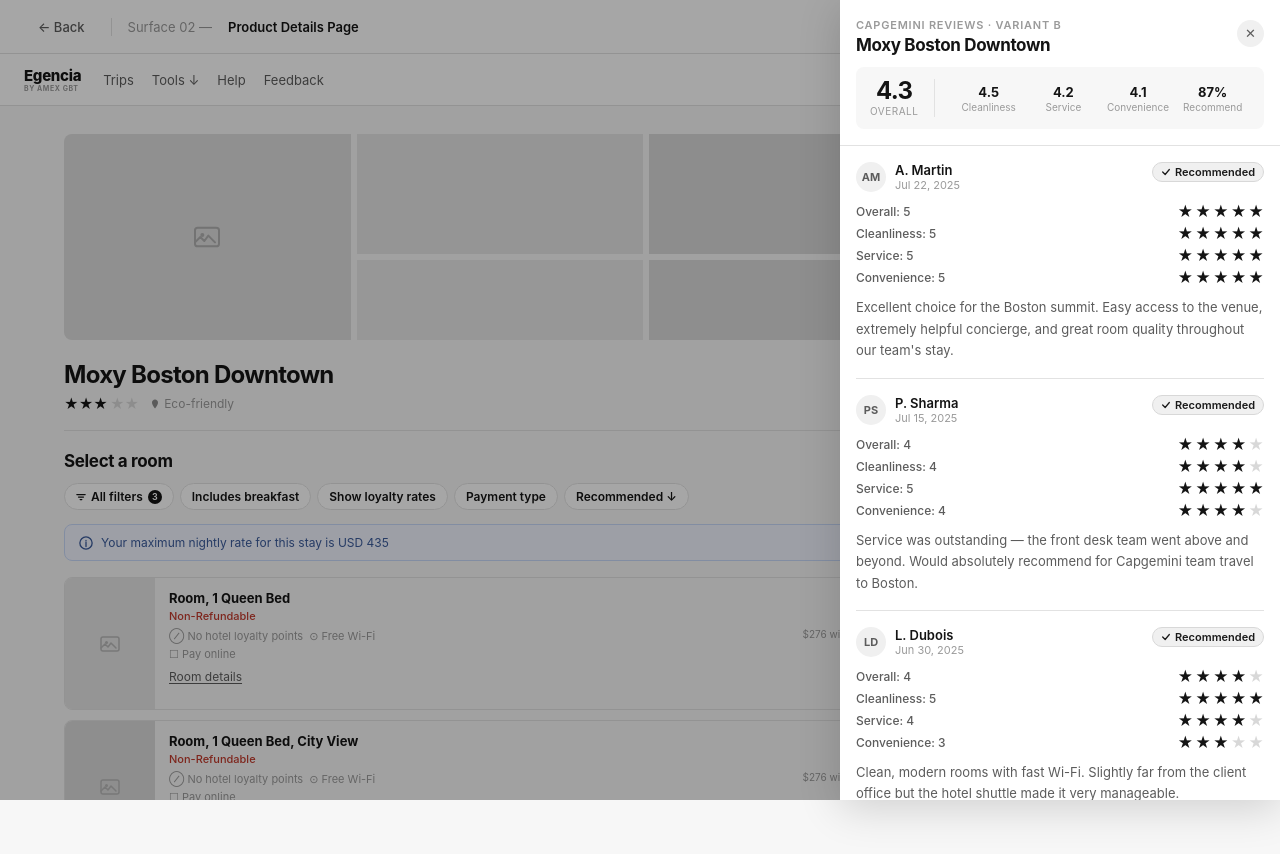
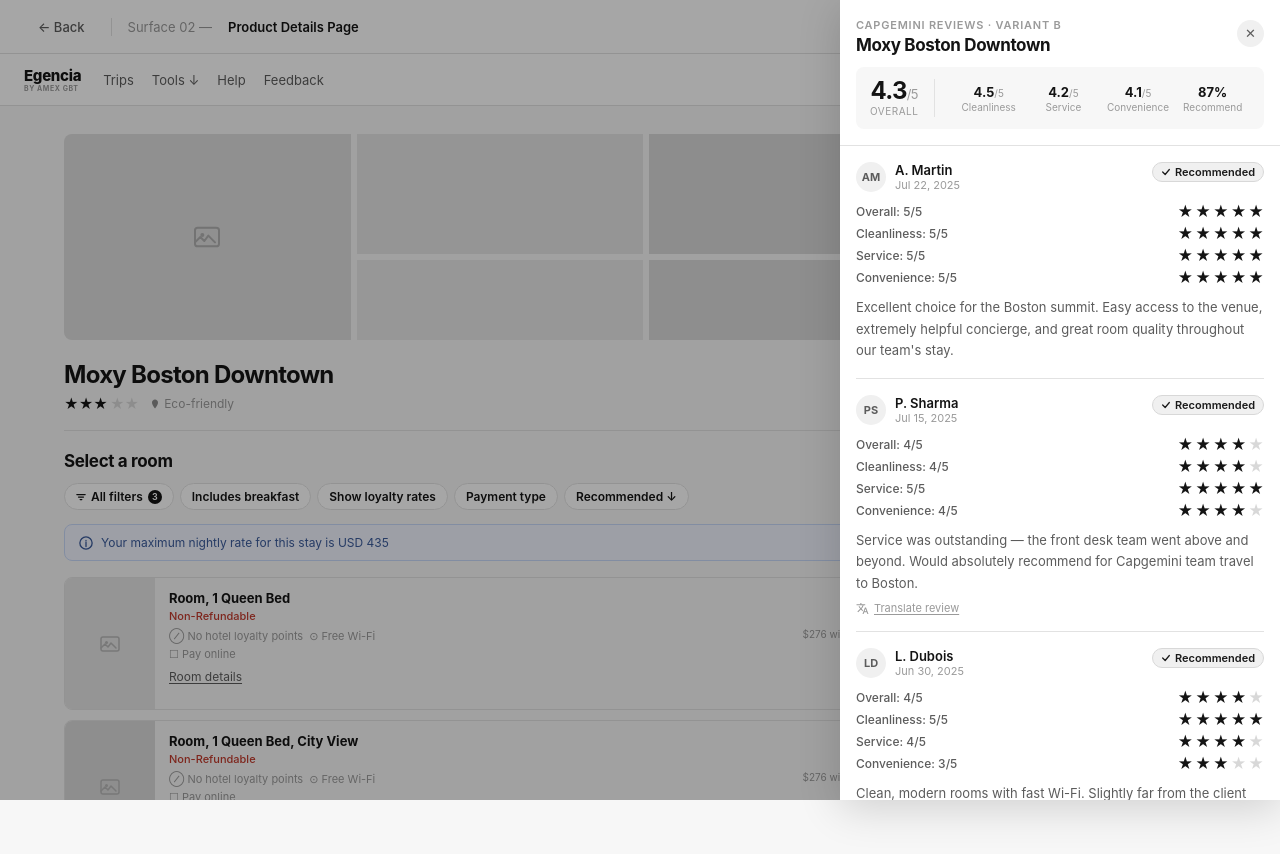
Before and after one commit to wesnoel/GBT_work, a plain HTML site: page hotel-review-wireframes.html in a window 1280 px wide. Both pictures are taken after a click on the element 383 px from the left and 1767 px from the top of the page. Drawn offline with Linux system fonts and the light colour scheme.

Commit message:
Made some updates
Added translate icon

```diff
--- a/hotel-review-wireframes.html
+++ b/hotel-review-wireframes.html
@@ -1707,7 +1707,7 @@ function initV2Stars(){
       if(!el) return;
       const lbl=el.previousElementSibling;
       if(lbl){
-        lbl.textContent=label+': '+r[key];
+        lbl.textContent=label+': '+r[key]+'/5';
         lbl.style.cssText='font-size:12px;font-weight:500;color:var(--text-2);min-width:0;flex:1';
       }
       el.style.cssText='display:flex;gap:2px;align-items:center;flex-shrink:0';
@@ -2288,20 +2288,20 @@ function initV2Stars(){
       <!-- Summary row -->
       <div style="display:flex;align-items:center;gap:0;margin-bottom:16px;background:var(--bg);border-radius:var(--r8);padding:12px 14px">
         <div style="text-align:center;padding-right:16px;border-right:1px solid var(--border)">
-          <div style="font-size:24px;font-weight:700;letter-spacing:-.03em;line-height:1">4.3</div>
+          <div style="font-size:24px;font-weight:700;letter-spacing:-.03em;line-height:1">4.3<span style="font-size:13px;font-weight:400;color:var(--text-3)">/5</span></div>
           <div style="font-size:10px;color:var(--text-3);text-transform:uppercase;letter-spacing:.05em;margin-top:2px">Overall</div>
         </div>
         <div style="display:flex;gap:0;flex:1;padding-left:16px">
           <div style="flex:1;text-align:center">
-            <div style="font-size:13px;font-weight:700">4.5</div>
+            <div style="font-size:13px;font-weight:700">4.5<span style="font-size:10px;font-weight:400;color:var(--text-3)">/5</span></div>
             <div style="font-size:10px;color:var(--text-3);margin-top:1px">Cleanliness</div>
           </div>
           <div style="flex:1;text-align:center">
-            <div style="font-size:13px;font-weight:700">4.2</div>
+            <div style="font-size:13px;font-weight:700">4.2<span style="font-size:10px;font-weight:400;color:var(--text-3)">/5</span></div>
             <div style="font-size:10px;color:var(--text-3);margin-top:1px">Service</div>
           </div>
           <div style="flex:1;text-align:center">
-            <div style="font-size:13px;font-weight:700">4.1</div>
+            <div style="font-size:13px;font-weight:700">4.1<span style="font-size:10px;font-weight:400;color:var(--text-3)">/5</span></div>
             <div style="font-size:10px;color:var(--text-3);margin-top:1px">Convenience</div>
           </div>
           <div style="flex:1;text-align:center">
@@ -2349,6 +2349,7 @@ function initV2Stars(){
           <div style="text-align:center"><div style="font-size:10px;color:var(--text-3);text-transform:uppercase;letter-spacing:.04em;margin-bottom:3px">Conv.</div><div style="font-size:15px;font-weight:700;line-height:1">4<span style="font-size:10px;font-weight:400;color:var(--text-3)">/5</span></div></div>
         </div>
         <div style="font-size:13px;color:var(--text-2);line-height:1.65">Service was outstanding — the front desk team went above and beyond. Would absolutely recommend for Capgemini team travel to Boston.</div>
+        <div style="display:flex;align-items:center;gap:5px;margin-top:7px"><svg width="13" height="13" viewBox="0 0 24 24" fill="var(--text-3)"><path d="M12.87 15.07l-2.54-2.51.03-.03A17.52 17.52 0 0014.07 6H17V4h-7V2H8v2H1v2h11.17C11.5 7.92 10.44 9.75 9 11.35 8.07 10.32 7.3 9.19 6.69 8h-2c.73 1.63 1.73 3.17 2.98 4.56l-5.09 5.02L4 19l5-5 3.11 3.11.76-2.04zM18.5 10h-2L12 22h2l1.12-3h4.75L21 22h2l-4.5-12zm-2.62 7l1.62-4.33L19.12 17h-3.24z"/></svg><a href="#" onclick="return false" style="font-size:11px;color:var(--text-3);text-decoration:underline;text-underline-offset:2px">Translate review</a></div>
       </div>
 
       <!-- Review 3 -->
@@ -2385,6 +2386,7 @@ function initV2Stars(){
           <div style="text-align:center"><div style="font-size:10px;color:var(--text-3);text-transform:uppercase;letter-spacing:.04em;margin-bottom:3px">Conv.</div><div style="font-size:15px;font-weight:700;line-height:1">2<span style="font-size:10px;font-weight:400;color:var(--text-3)">/5</span></div></div>
         </div>
         <div style="font-size:13px;color:var(--text-2);line-height:1.65">Average experience. Rooms were clean but check-in was slow and the location wasn't ideal for daily commutes to the Capgemini site.</div>
+        <div style="display:flex;align-items:center;gap:5px;margin-top:7px"><svg width="13" height="13" viewBox="0 0 24 24" fill="var(--text-3)"><path d="M12.87 15.07l-2.54-2.51.03-.03A17.52 17.52 0 0014.07 6H17V4h-7V2H8v2H1v2h11.17C11.5 7.92 10.44 9.75 9 11.35 8.07 10.32 7.3 9.19 6.69 8h-2c.73 1.63 1.73 3.17 2.98 4.56l-5.09 5.02L4 19l5-5 3.11 3.11.76-2.04zM18.5 10h-2L12 22h2l1.12-3h4.75L21 22h2l-4.5-12zm-2.62 7l1.62-4.33L19.12 17h-3.24z"/></svg><a href="#" onclick="return false" style="font-size:11px;color:var(--text-3);text-decoration:underline;text-underline-offset:2px">Translate review</a></div>
       </div>
 
       <!-- Review 5 -->
@@ -2429,20 +2431,20 @@ function initV2Stars(){
       <!-- Summary row -->
       <div style="display:flex;align-items:center;gap:0;margin-bottom:16px;background:var(--bg);border-radius:var(--r8);padding:12px 14px">
         <div style="text-align:center;padding-right:16px;border-right:1px solid var(--border)">
-          <div style="font-size:24px;font-weight:700;letter-spacing:-.03em;line-height:1">4.3</div>
+          <div style="font-size:24px;font-weight:700;letter-spacing:-.03em;line-height:1">4.3<span style="font-size:13px;font-weight:400;color:var(--text-3)">/5</span></div>
           <div style="font-size:10px;color:var(--text-3);text-transform:uppercase;letter-spacing:.05em;margin-top:2px">Overall</div>
         </div>
         <div style="display:flex;gap:0;flex:1;padding-left:16px">
           <div style="flex:1;text-align:center">
-            <div style="font-size:13px;font-weight:700">4.5</div>
+            <div style="font-size:13px;font-weight:700">4.5<span style="font-size:10px;font-weight:400;color:var(--text-3)">/5</span></div>
             <div style="font-size:10px;color:var(--text-3);margin-top:1px">Cleanliness</div>
           </div>
           <div style="flex:1;text-align:center">
-            <div style="font-size:13px;font-weight:700">4.2</div>
+            <div style="font-size:13px;font-weight:700">4.2<span style="font-size:10px;font-weight:400;color:var(--text-3)">/5</span></div>
             <div style="font-size:10px;color:var(--text-3);margin-top:1px">Service</div>
           </div>
           <div style="flex:1;text-align:center">
-            <div style="font-size:13px;font-weight:700">4.1</div>
+            <div style="font-size:13px;font-weight:700">4.1<span style="font-size:10px;font-weight:400;color:var(--text-3)">/5</span></div>
             <div style="font-size:10px;color:var(--text-3);margin-top:1px">Convenience</div>
           </div>
           <div style="flex:1;text-align:center">
@@ -2490,6 +2492,7 @@ function initV2Stars(){
           <div style="display:flex;align-items:center;justify-content:space-between"><span style="font-size:11px;font-weight:500;color:var(--text-3);text-transform:uppercase;letter-spacing:.05em;min-width:88px">Convenience</span><div style="display:flex;gap:2px" id="v2-r2-conv"></div></div>
         </div>
         <div style="font-size:13px;color:var(--text-2);line-height:1.65">Service was outstanding — the front desk team went above and beyond. Would absolutely recommend for Capgemini team travel to Boston.</div>
+        <div style="display:flex;align-items:center;gap:5px;margin-top:7px"><svg width="13" height="13" viewBox="0 0 24 24" fill="var(--text-3)"><path d="M12.87 15.07l-2.54-2.51.03-.03A17.52 17.52 0 0014.07 6H17V4h-7V2H8v2H1v2h11.17C11.5 7.92 10.44 9.75 9 11.35 8.07 10.32 7.3 9.19 6.69 8h-2c.73 1.63 1.73 3.17 2.98 4.56l-5.09 5.02L4 19l5-5 3.11 3.11.76-2.04zM18.5 10h-2L12 22h2l1.12-3h4.75L21 22h2l-4.5-12zm-2.62 7l1.62-4.33L19.12 17h-3.24z"/></svg><a href="#" onclick="return false" style="font-size:11px;color:var(--text-3);text-decoration:underline;text-underline-offset:2px">Translate review</a></div>
       </div>
 
       <!-- Review 3 -->
@@ -2526,6 +2529,7 @@ function initV2Stars(){
           <div style="display:flex;align-items:center;justify-content:space-between"><span style="font-size:11px;font-weight:500;color:var(--text-3);text-transform:uppercase;letter-spacing:.05em;min-width:88px">Convenience</span><div style="display:flex;gap:2px" id="v2-r4-conv"></div></div>
         </div>
         <div style="font-size:13px;color:var(--text-2);line-height:1.65">Average experience. Rooms were clean but check-in was slow and the location wasn't ideal for daily commutes to the Capgemini site.</div>
+        <div style="display:flex;align-items:center;gap:5px;margin-top:7px"><svg width="13" height="13" viewBox="0 0 24 24" fill="var(--text-3)"><path d="M12.87 15.07l-2.54-2.51.03-.03A17.52 17.52 0 0014.07 6H17V4h-7V2H8v2H1v2h11.17C11.5 7.92 10.44 9.75 9 11.35 8.07 10.32 7.3 9.19 6.69 8h-2c.73 1.63 1.73 3.17 2.98 4.56l-5.09 5.02L4 19l5-5 3.11 3.11.76-2.04zM18.5 10h-2L12 22h2l1.12-3h4.75L21 22h2l-4.5-12zm-2.62 7l1.62-4.33L19.12 17h-3.24z"/></svg><a href="#" onclick="return false" style="font-size:11px;color:var(--text-3);text-decoration:underline;text-underline-offset:2px">Translate review</a></div>
       </div>
 
       <!-- Review 5 -->
```
